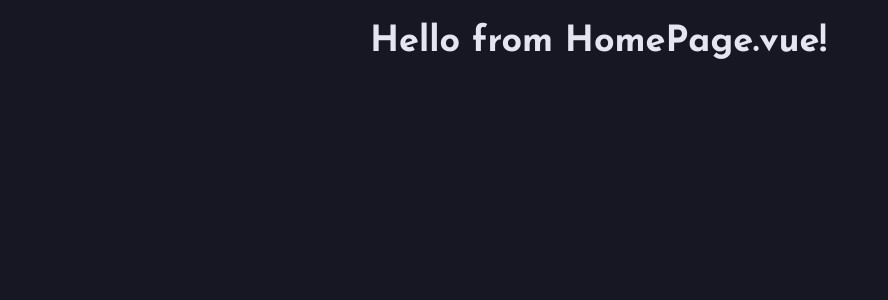
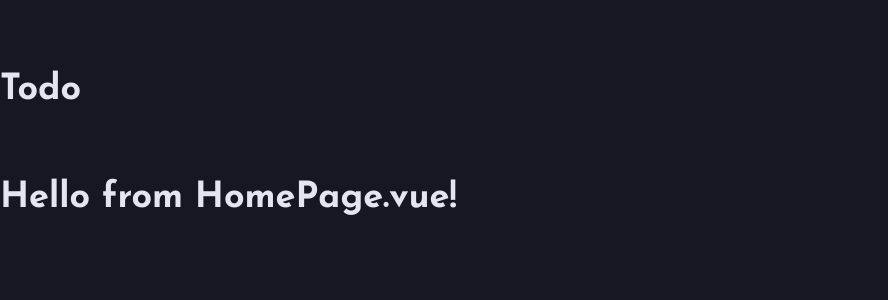
Before and after one commit to lethiandev/fm-todo-app, a Vue app: page / in a window 1280 px wide. Shown: the top 300 px of the page, without its empty margins (0-888 px from the left). Built offline with nearby package versions, Linux system fonts and the light colour scheme.

Commit message:
Add header component

```diff
--- /dev/null
+++ b/src/components/TheHeader.vue
@@ -0,0 +1,30 @@
+<template>
+  <header :class="$style.header">
+    <div :class="$style.containerHeader">
+      <h1 :class="$style.headerTitle">Todo</h1>
+    </div>
+  </header>
+</template>
+
+<style lang="scss" module>
+.container-header {
+  composes: container from '@/scss/layout.module.scss';
+
+  display: flex;
+  align-content: center;
+  justify-content: space-between;
+}
+
+.header {
+  padding: 48px 0 24px 0;
+}
+
+.header-title {
+  margin: 0;
+  text-transform: uppercase;
+  letter-spacing: 1rem;
+  line-height: 1;
+  font-weight: 700;
+  font-size: 2.6rem;
+}
+</style>
--- a/src/pages/HomePage.vue
+++ b/src/pages/HomePage.vue
@@ -1,5 +1,6 @@
 <template>
-  <main :class="$style.container">
+  <TheHeader />
+  <main :class="$style.containerMain">
     <h1>Hello from HomePage.vue!</h1>
   </main>
 </template>
@@ -8,10 +9,15 @@
 import { defineComponent } from 'vue'
 import { useStore } from 'vuex'
 
+import TheHeader from '@/components/TheHeader.vue'
+
 import sampleTodos from './sampleTodos'
 
 export default defineComponent({
   name: 'HomePage',
+  components: {
+    TheHeader,
+  },
   setup() {
     const store = useStore()
     store.commit('setTodos', sampleTodos)
@@ -22,9 +28,7 @@
 </script>
 
 <style lang="scss" module>
-.container {
-  margin: 0 auto;
-  padding: 0 24px;
-  max-width: 540px;
+.container-main {
+  composes: container from '@/scss/layout.module.scss';
 }
 </style>
--- /dev/null
+++ b/src/scss/layout.module.scss
@@ -0,0 +1,5 @@
+.container {
+  margin: 0 auto;
+  padding: 0 24px;
+  max-width: 540px;
+}
```
